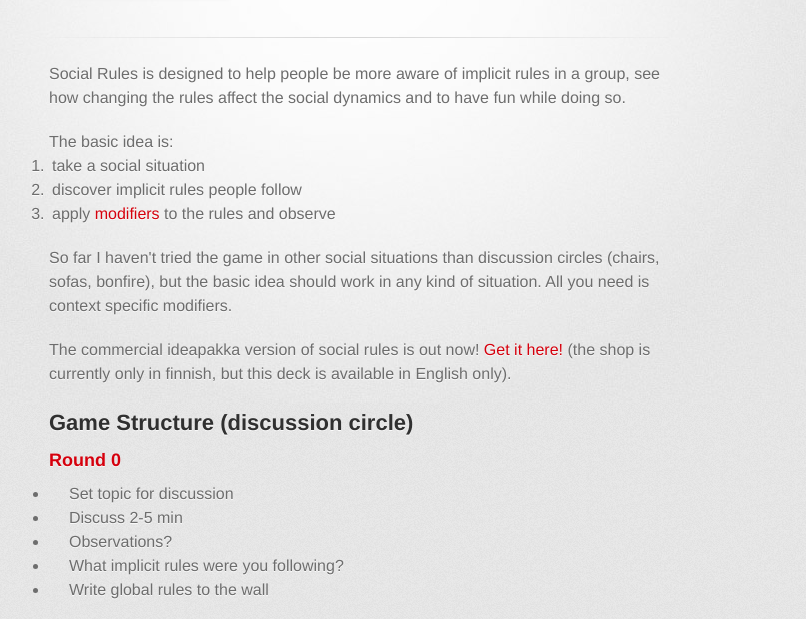
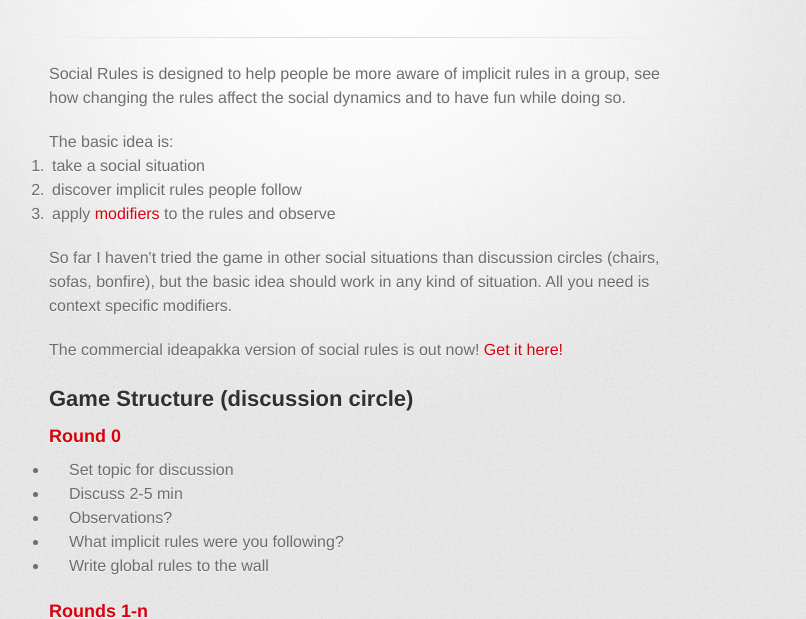
Before and after one commit to jussiholtta/socialrules, a plain HTML site: page index.html in a window 1280 px wide. Shown: the part 170-789 px from the top of the page, without its empty margins (281-1087 px from the left). Drawn offline with Linux system fonts and the light colour scheme; a web font is replaced by a local one.

Commit message:
updated to english shop url

```diff
--- a/index.html
+++ b/index.html
@@ -39,7 +39,8 @@
          <li>apply <a href="https://github.com/jussiholtta/socialrules/blob/master/modifiers.txt" target="_blank">modifiers</a> to the rules and observe</li>
          </ol>
 </p>
-<p>So far I haven't tried the game in other social situations than discussion circles (chairs, sofas, bonfire), but the basic idea should work in any kind of situation. All you need is context specific modifiers.</p><p><b>The commercial ideapakka version of social rules is out now! <a href="https://ideapakka.fi/verkkopuoti/social-rules-2/">Get it here!</a></b> (the shop is currently only in finnish, but this deck is available in English only).</p>
+<p>So far I haven't tried the game in other social situations than discussion circles (chairs, sofas, bonfire), but the basic idea should work in any kind of situation. All you need is context specific modifiers.</p>
+<p><b>The commercial ideapakka version of social rules is out now! <a href="https://ideapakka.fi/en/verkkopuoti/social-rules/">Get it here!</a></b></p>
 <h2>
 <a id="game-structure" class="anchor" href="#game-structure" aria-hidden="true"><span aria-hidden="true" class="octicon octicon-link"></span></a>Game Structure (discussion circle)</h2>
 
```
